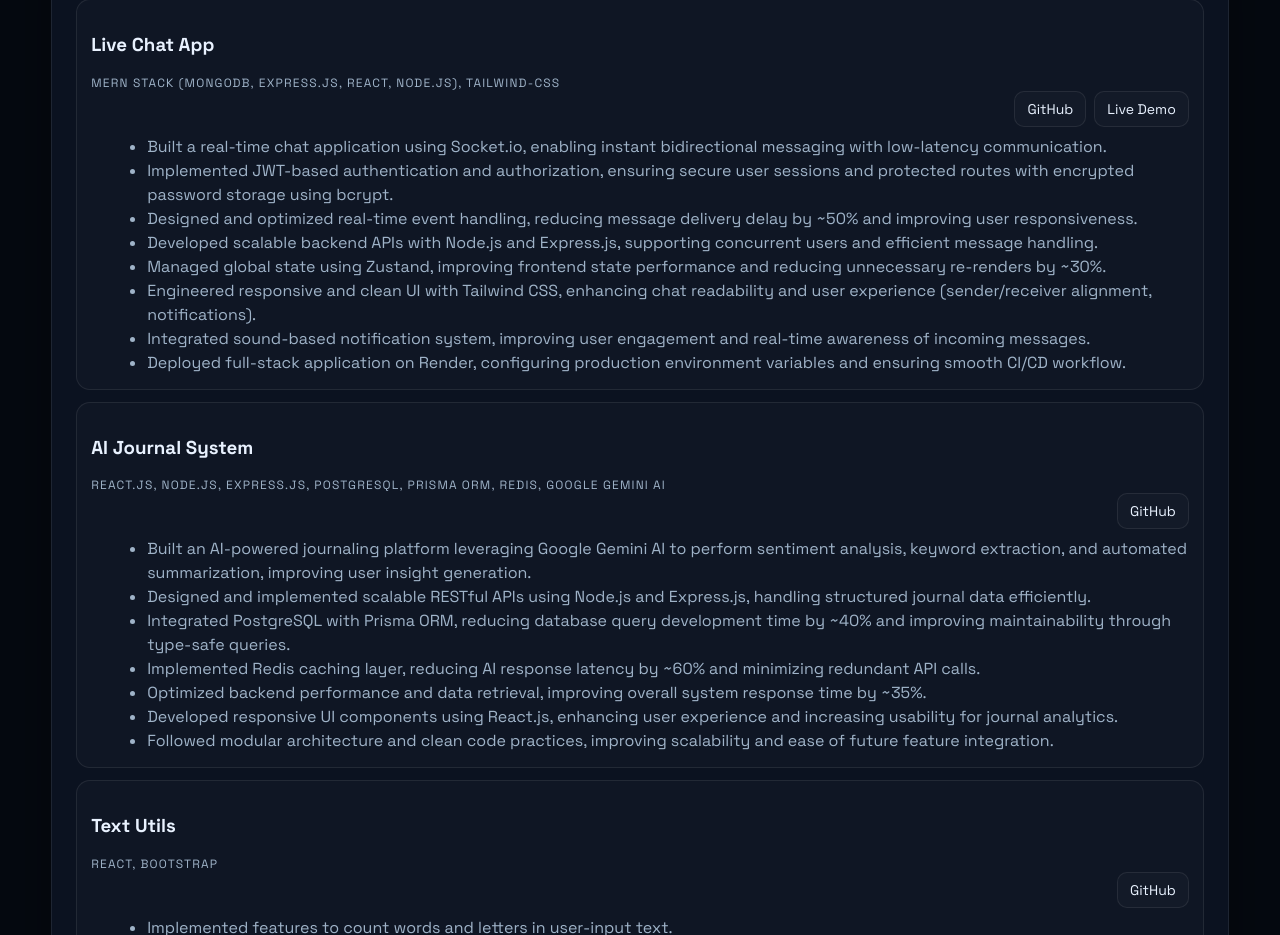
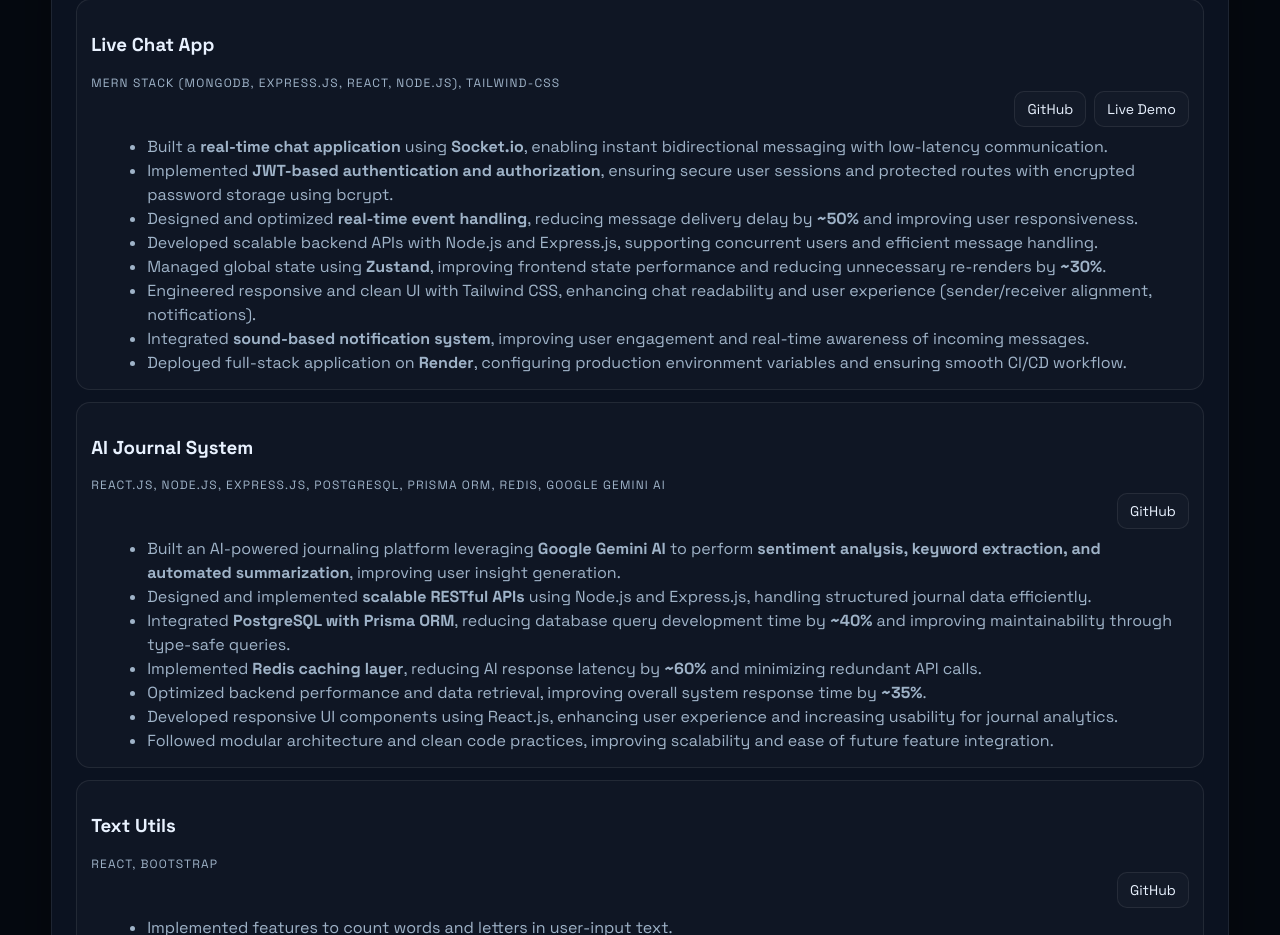
Before and after one commit to YUG3011/Portfolio, a React (Vite) app in the folder frontend/: page / in a window 1280 px wide. Shown: the part 1260-2195 px from the top of the page. Built offline with nearby package versions, Linux system fonts and the light colour scheme; no server answers.

Commit message:
change in main file for updating project

```diff
--- a/frontend/src/App.tsx
+++ b/frontend/src/App.tsx
@@ -3,6 +3,17 @@
 
 export default function App() {
   const [chatOpen, setChatOpen] = useState(false)
+
+  const renderWithBold = (text: string) => {
+    const parts = text.split(/(\*\*.*?\*\*)/g)
+    return parts.map((part, index) =>
+      part.startsWith('**') && part.endsWith('**') ? (
+        <strong key={index}>{part.slice(2, -2)}</strong>
+      ) : (
+        <React.Fragment key={index}>{part}</React.Fragment>
+      )
+    )
+  }
 
   const skills = [
     { title: 'Programming', items: ['JavaScript', 'Typescript', 'Python'] },
@@ -19,14 +30,14 @@
       link: 'https://github.com/YUG3011/Live-Chat-App',
       liveLink: 'https://live-chat-26w4czjbu-yug3011s-projects.vercel.app',
       points: [
-        'Built a real-time chat application using Socket.io, enabling instant bidirectional messaging with low-latency communication.',
-        'Implemented JWT-based authentication and authorization, ensuring secure user sessions and protected routes with encrypted password storage using bcrypt.',
-        'Designed and optimized real-time event handling, reducing message delivery delay by ~50% and improving user responsiveness.',
+        'Built a **real-time chat application** using **Socket.io**, enabling instant bidirectional messaging with low-latency communication.',
+        'Implemented **JWT-based authentication and authorization**, ensuring secure user sessions and protected routes with encrypted password storage using bcrypt.',
+        'Designed and optimized **real-time event handling**, reducing message delivery delay by **~50%** and improving user responsiveness.',
         'Developed scalable backend APIs with Node.js and Express.js, supporting concurrent users and efficient message handling.',
-        'Managed global state using Zustand, improving frontend state performance and reducing unnecessary re-renders by ~30%.',
+        'Managed global state using **Zustand**, improving frontend state performance and reducing unnecessary re-renders by **~30%**.',
         'Engineered responsive and clean UI with Tailwind CSS, enhancing chat readability and user experience (sender/receiver alignment, notifications).',
-        'Integrated sound-based notification system, improving user engagement and real-time awareness of incoming messages.',
-        'Deployed full-stack application on Render, configuring production environment variables and ensuring smooth CI/CD workflow.'
+        'Integrated **sound-based notification system**, improving user engagement and real-time awareness of incoming messages.',
+        'Deployed full-stack application on **Render**, configuring production environment variables and ensuring smooth CI/CD workflow.'
       ]
     },
     {
@@ -34,11 +45,11 @@
       stack: 'React.js, Node.js, Express.js, PostgreSQL, Prisma ORM, Redis, Google Gemini AI',
       link: 'https://github.com/YUG3011/Ai-Journal-System',
       points: [
-        'Built an AI-powered journaling platform leveraging Google Gemini AI to perform sentiment analysis, keyword extraction, and automated summarization, improving user insight generation.',
-        'Designed and implemented scalable RESTful APIs using Node.js and Express.js, handling structured journal data efficiently.',
-        'Integrated PostgreSQL with Prisma ORM, reducing database query development time by ~40% and improving maintainability through type-safe queries.',
-        'Implemented Redis caching layer, reducing AI response latency by ~60% and minimizing redundant API calls.',
-        'Optimized backend performance and data retrieval, improving overall system response time by ~35%.',
+        'Built an AI-powered journaling platform leveraging **Google Gemini AI** to perform **sentiment analysis, keyword extraction, and automated summarization**, improving user insight generation.',
+        'Designed and implemented **scalable RESTful APIs** using Node.js and Express.js, handling structured journal data efficiently.',
+        'Integrated **PostgreSQL with Prisma ORM**, reducing database query development time by **~40%** and improving maintainability through type-safe queries.',
+        'Implemented **Redis caching layer**, reducing AI response latency by **~60%** and minimizing redundant API calls.',
+        'Optimized backend performance and data retrieval, improving overall system response time by **~35%**.',
         'Developed responsive UI components using React.js, enhancing user experience and increasing usability for journal analytics.',
         'Followed modular architecture and clean code practices, improving scalability and ease of future feature integration.'
       ]
@@ -167,7 +178,7 @@
                 </div>
                 <ul>
                   {p.points.map((point) => (
-                    <li key={point}>{point}</li>
+                    <li key={point}>{renderWithBold(point)}</li>
                   ))}
                 </ul>
               </div>
```
